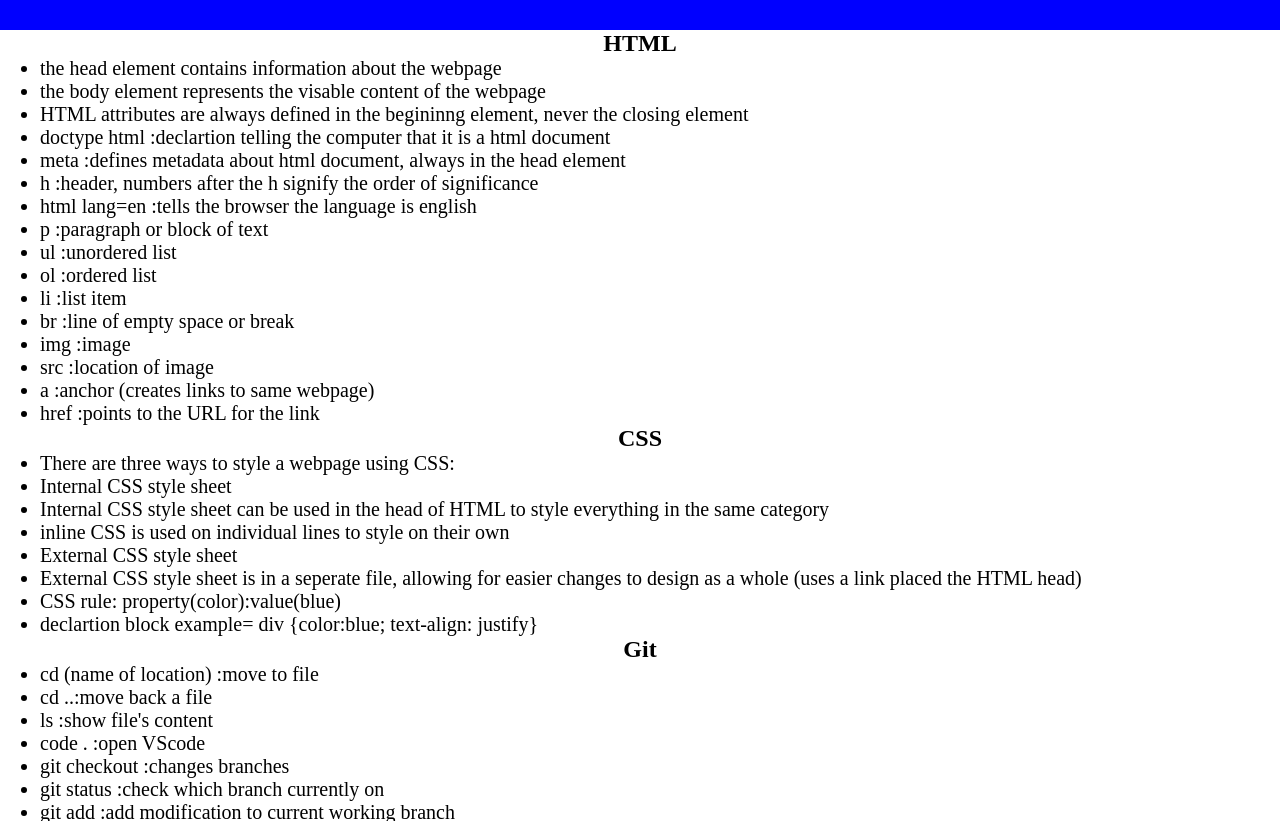
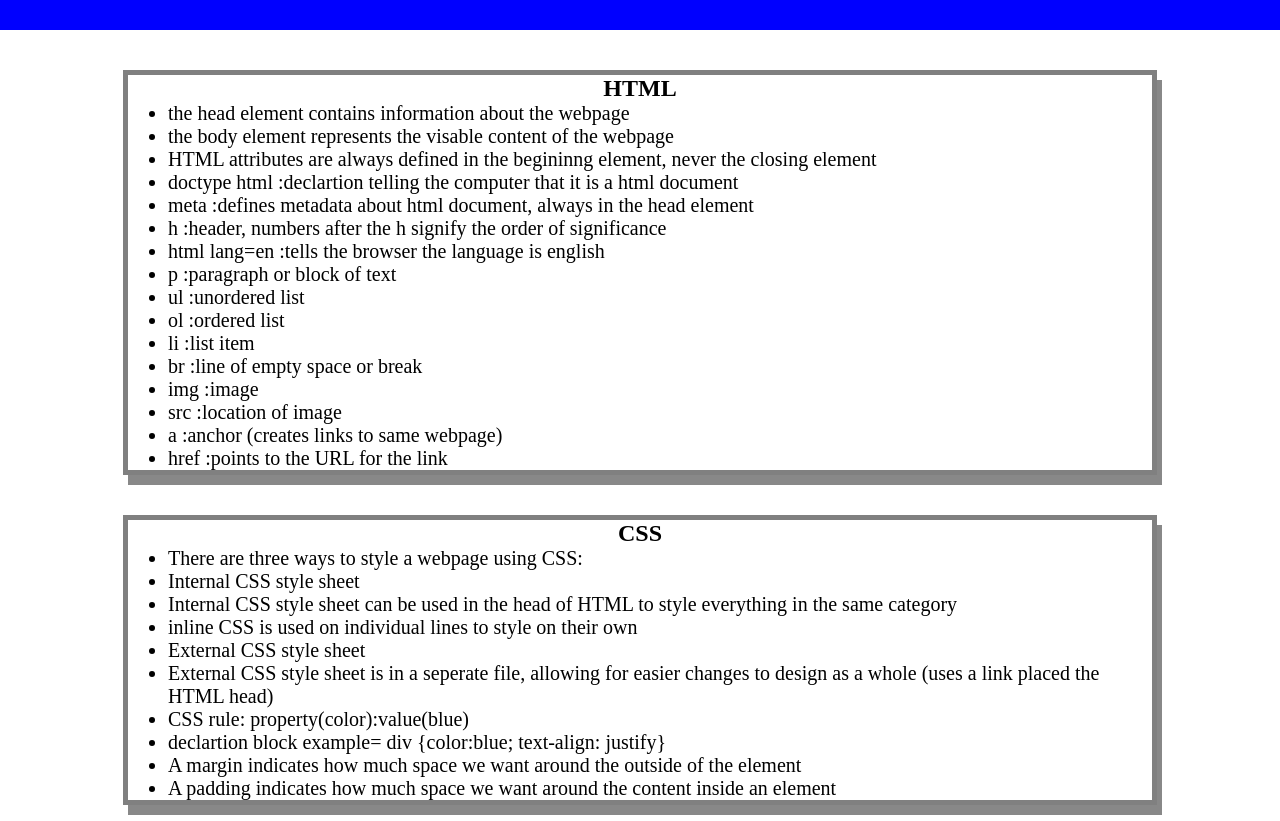
Before and after one commit to kairo97/prework-study-guide, a plain HTML site: page index.html in a window 1280 px wide. Shown: the part 90-911 px from the top of the page. Drawn offline with Linux system fonts and the light colour scheme.

Commit message:
added css and css notes to project

```diff
--- a/assets/style.css
+++ b/assets/style.css
@@ -28,3 +28,9 @@ p {
     text-align: center;
     font-size: 30px;
   }
+  .card {
+    width: 80%;
+    margin: 40px auto;
+    border: 5px solid gray;
+    box-shadow: 5px 10px #888888;
+  }
--- a/index.html
+++ b/index.html
@@ -47,6 +47,8 @@
           <li> External CSS style sheet is in a seperate file, allowing for easier changes to design as a whole (uses a link placed the HTML head)</li>
           <li>CSS rule: property(color):value(blue)</li>
           <li>declartion block example= div {color:blue; text-align: justify}</li>
+          <li>A margin indicates how much space we want around the outside of the element</li>
+          <li>A padding indicates how much space we want around the content inside an element</li>
         </ul>
 
       </section>
```
